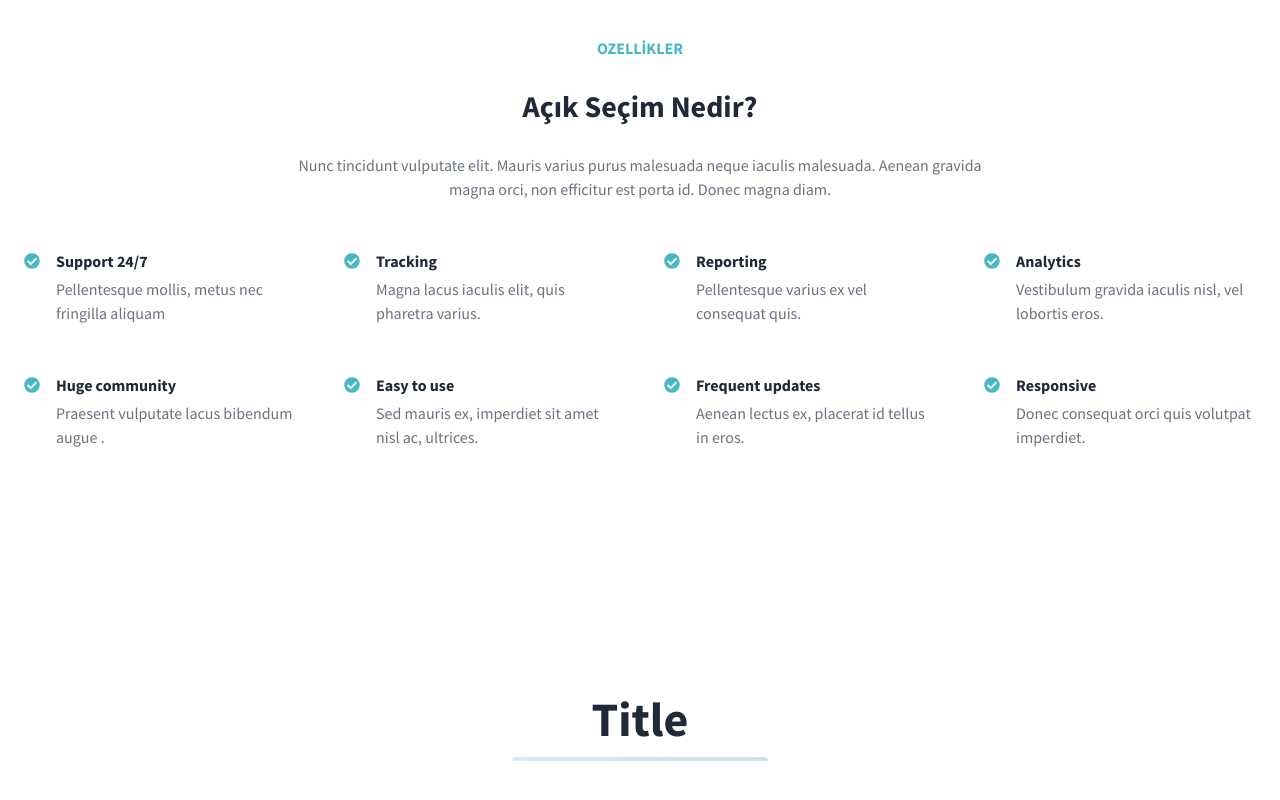
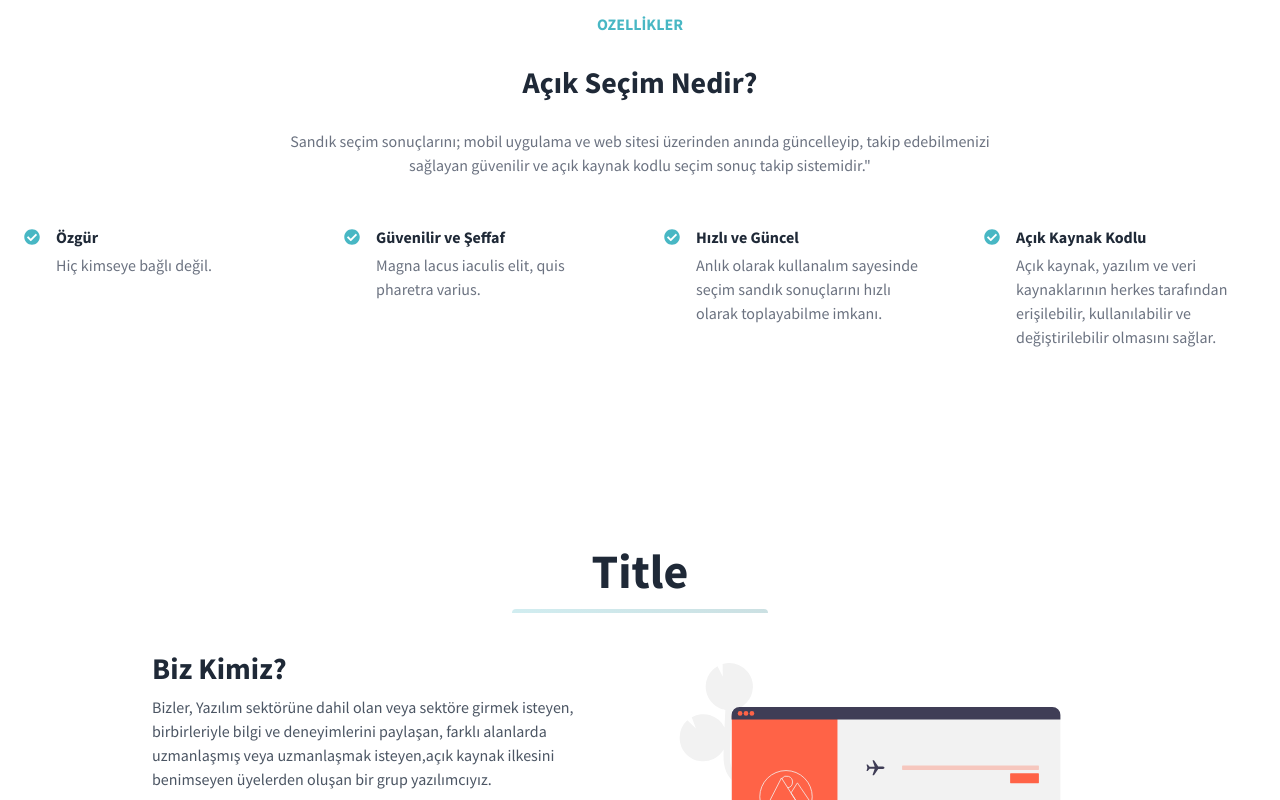
Before and after one commit to aciksecim/aciksecim-web, a Next.js app: page / in a window 1280 px wide. Shown: the part 600-1400 px from the top of the page. Built offline with nearby package versions, Linux system fonts and the light colour scheme; what tailwindcss-debug-screens would draw is missing.

Commit message:
content added

```diff
--- a/components/Header.tsx
+++ b/components/Header.tsx
@@ -7,12 +7,11 @@ const Header = () => {
         <div className="container px-3 mx-auto flex flex-wrap flex-col md:flex-row items-center">
           {/* --Left Col-- */}
           <div className="flex flex-col w-full md:w-2/5 justify-center items-start text-center md:text-left">
-            <p className="uppercase tracking-loose w-full">What business are you?</p>
             <h1 className="my-4 text-5xl font-bold leading-tight">
-              Seçim sonuçlarını hep birlikte takip edelim!
+              Özgür ve güvenli seçim takip sistemi.
             </h1>
             <p className="leading-normal text-2xl mb-8">
-              Sub-hero message, not too long and not too short. Make it just right!
+              Özgür, Güncel, Güvenilir, Açık kaynak kodlu seçim sonuç takip sistemi…
             </p>
             <button className="mx-auto lg:mx-0 hover:underline bg-white text-gray-800 font-bold rounded-full my-6 py-4 px-8 shadow-lg focus:outline-none focus:shadow-outline transform transition hover:scale-105 duration-300 ease-in-out">
               Bize Katılın
--- a/components/Ozellikler.tsx
+++ b/components/Ozellikler.tsx
@@ -7,14 +7,15 @@ const Ozellikler = () => {
 
   <div className="container my-12 px-6 mx-auto">
 
-    <section className="mb-32 text-gray-800">
+    <section className="mb-20 text-gray-800">
       <div className="flex justify-center">
         <div className="text-center max-w-[700px]">
           <p className="uppercase text-brandColor font-bold mb-6">Ozellikler</p>
           <h2 className="text-3xl font-bold mb-6">Açık Seçim Nedir?</h2>
           <p className="text-gray-500 mb-12">
-            Nunc tincidunt vulputate elit. Mauris varius purus malesuada neque iaculis malesuada.
-            Aenean gravida magna orci, non efficitur est porta id. Donec magna diam.
+            Sandık seçim sonuçlarını; mobil uygulama ve web sitesi üzerinden anında
+            güncelleyip, takip edebilmenizi sağlayan güvenilir ve açık kaynak kodlu
+            seçim sonuç takip sistemidir."
           </p>
         </div>
       </div>
@@ -30,8 +31,10 @@ const Ozellikler = () => {
               </svg>
             </div>
             <div className="grow ml-4">
-              <p className="font-bold mb-1">Support 24/7</p>
-              <p className="text-gray-500">Pellentesque mollis, metus nec fringilla aliquam</p>
+              <p className="font-bold mb-1">Özgür</p>
+              <p className="text-gray-500">
+                Hiç kimseye bağlı değil.
+              </p>
             </div>
           </div>
         </div>
@@ -46,7 +49,7 @@ const Ozellikler = () => {
               </svg>
             </div>
             <div className="grow ml-4">
-              <p className="font-bold mb-1">Tracking</p>
+              <p className="font-bold mb-1">Güvenilir ve Şeffaf</p>
               <p className="text-gray-500">Magna lacus iaculis elit, quis pharetra varius.</p>
             </div>
           </div>
@@ -62,8 +65,8 @@ const Ozellikler = () => {
               </svg>
             </div>
             <div className="grow ml-4">
-              <p className="font-bold mb-1">Reporting</p>
-              <p className="text-gray-500">Pellentesque varius ex vel consequat quis.</p>
+              <p className="font-bold mb-1">Hızlı ve Güncel</p>
+              <p className="text-gray-500">Anlık olarak kullanalım sayesinde seçim sandık sonuçlarını hızlı olarak toplayabilme imkanı.</p>
             </div>
           </div>
         </div>
@@ -78,72 +81,8 @@ const Ozellikler = () => {
               </svg>
             </div>
             <div className="grow ml-4">
-              <p className="font-bold mb-1">Analytics</p>
-              <p className="text-gray-500">Vestibulum gravida iaculis nisl, vel lobortis eros.</p>
-            </div>
-          </div>
-        </div>
-
-        <div className="mb-12">
-          <div className="flex">
-            <div className="shrink-0 mt-1">
-              <svg className="w-4 h-4 text-brandColor" xmlns="http://www.w3.org/2000/svg" viewBox="0 0 512 512">
-                <path fill="currentColor"
-                  d="M504 256c0 136.967-111.033 248-248 248S8 392.967 8 256 119.033 8 256 8s248 111.033 248 248zM227.314 387.314l184-184c6.248-6.248 6.248-16.379 0-22.627l-22.627-22.627c-6.248-6.249-16.379-6.249-22.628 0L216 308.118l-70.059-70.059c-6.248-6.248-16.379-6.248-22.628 0l-22.627 22.627c-6.248 6.248-6.248 16.379 0 22.627l104 104c6.249 6.249 16.379 6.249 22.628.001z">
-                </path>
-              </svg>
-            </div>
-            <div className="grow ml-4">
-              <p className="font-bold mb-1">Huge community</p>
-              <p className="text-gray-500">Praesent vulputate lacus bibendum augue .</p>
-            </div>
-          </div>
-        </div>
-
-        <div className="mb-12">
-          <div className="flex">
-            <div className="shrink-0 mt-1">
-              <svg className="w-4 h-4 text-brandColor" xmlns="http://www.w3.org/2000/svg" viewBox="0 0 512 512">
-                <path fill="currentColor"
-                  d="M504 256c0 136.967-111.033 248-248 248S8 392.967 8 256 119.033 8 256 8s248 111.033 248 248zM227.314 387.314l184-184c6.248-6.248 6.248-16.379 0-22.627l-22.627-22.627c-6.248-6.249-16.379-6.249-22.628 0L216 308.118l-70.059-70.059c-6.248-6.248-16.379-6.248-22.628 0l-22.627 22.627c-6.248 6.248-6.248 16.379 0 22.627l104 104c6.249 6.249 16.379 6.249 22.628.001z">
-                </path>
-              </svg>
-            </div>
-            <div className="grow ml-4">
-              <p className="font-bold mb-1">Easy to use</p>
-              <p className="text-gray-500">Sed mauris ex, imperdiet sit amet nisl ac, ultrices.</p>
-            </div>
-          </div>
-        </div>
-
-        <div className="mb-12">
-          <div className="flex">
-            <div className="shrink-0 mt-1">
-              <svg className="w-4 h-4 text-brandColor" xmlns="http://www.w3.org/2000/svg" viewBox="0 0 512 512">
-                <path fill="currentColor"
-                  d="M504 256c0 136.967-111.033 248-248 248S8 392.967 8 256 119.033 8 256 8s248 111.033 248 248zM227.314 387.314l184-184c6.248-6.248 6.248-16.379 0-22.627l-22.627-22.627c-6.248-6.249-16.379-6.249-22.628 0L216 308.118l-70.059-70.059c-6.248-6.248-16.379-6.248-22.628 0l-22.627 22.627c-6.248 6.248-6.248 16.379 0 22.627l104 104c6.249 6.249 16.379 6.249 22.628.001z">
-                </path>
-              </svg>
-            </div>
-            <div className="grow ml-4">
-              <p className="font-bold mb-1">Frequent updates</p>
-              <p className="text-gray-500">Aenean lectus ex, placerat id tellus in eros.</p>
-            </div>
-          </div>
-        </div>
-
-        <div className="mb-12">
-          <div className="flex">
-            <div className="shrink-0 mt-1">
-              <svg className="w-4 h-4 text-brandColor" xmlns="http://www.w3.org/2000/svg" viewBox="0 0 512 512">
-                <path fill="currentColor"
-                  d="M504 256c0 136.967-111.033 248-248 248S8 392.967 8 256 119.033 8 256 8s248 111.033 248 248zM227.314 387.314l184-184c6.248-6.248 6.248-16.379 0-22.627l-22.627-22.627c-6.248-6.249-16.379-6.249-22.628 0L216 308.118l-70.059-70.059c-6.248-6.248-16.379-6.248-22.628 0l-22.627 22.627c-6.248 6.248-6.248 16.379 0 22.627l104 104c6.249 6.249 16.379 6.249 22.628.001z">
-                </path>
-              </svg>
-            </div>
-            <div className="grow ml-4">
-              <p className="font-bold mb-1">Responsive</p>
-              <p className="text-gray-500">Donec consequat orci quis volutpat imperdiet.</p>
+              <p className="font-bold mb-1">Açık Kaynak Kodlu</p>
+              <p className="text-gray-500">Açık kaynak, yazılım ve veri kaynaklarının herkes tarafından erişilebilir, kullanılabilir ve değiştirilebilir olmasını sağlar.</p>
             </div>
           </div>
         </div>
--- a/components/Title1.tsx
+++ b/components/Title1.tsx
@@ -14,10 +14,13 @@ const Title1 = () => {
                 <div className="flex flex-wrap">
                     <div className="w-5/6 sm:w-1/2 p-6">
                         <h3 className="text-3xl text-gray-800 font-bold leading-none mb-3">
-                            Lorem ipsum dolor sit amet
+                            Biz Kimiz?
                         </h3>
                         <p className="text-gray-600 mb-8">
-                            Lorem ipsum dolor sit amet, consectetur adipiscing elit. Aliquam at ipsum eu nunc commodo posuere et sit amet ligula.
+                            Bizler, Yazılım sektörüne dahil olan veya sektöre girmek isteyen,
+                            birbirleriyle bilgi ve deneyimlerini paylaşan, farklı alanlarda
+                            uzmanlaşmış veya uzmanlaşmak isteyen,açık kaynak ilkesini benimseyen
+                            üyelerden oluşan bir grup yazılımcıyız.
                         </p>
                     </div>
                     <div className="w-full sm:w-1/2 p-6">
@@ -301,10 +304,16 @@ const Title1 = () => {
                 <div className="w-full sm:w-1/2 p-6 mt-6">
                     <div className="align-middle">
                         <h3 className="text-3xl text-gray-800 font-bold leading-none mb-3">
-                            Lorem ipsum dolor sit amet
+                            Bu Projeye Neden İhtiyaç Duyduk?
                         </h3>
                         <p className="text-gray-600 mb-8">
-                            Lorem ipsum dolor sit amet, consectetur adipiscing elit. Aliquam at ipsum eu nunc commodo posuere et sit amet ligula.
+                            Demokrasinin vazgeçilmezi seçimlerin odağında her zaman sandık
+                            güvenliği vardır.Bu güvenlik, ülkelerin seçim yargısı tarafından
+                            yürütülür. Bugün aynı zamanda siyasi partiler ve araştırma şirketleri
+                            kendi seçim takip sistemlerini kullanıp doğru ve güvenilir şekilde
+                            kamuoyuyla paylaşmayı amaçlamaktadır. Uygulama kısmına gelindiğinde
+                            ise siyasi partiler veyahut çeşitli çıkar gruplarının güdümünde olan
+                            bu şirketler güvenilirliğini kaybetmektedir.
                         </p>
                     </div>
                 </div>
```
